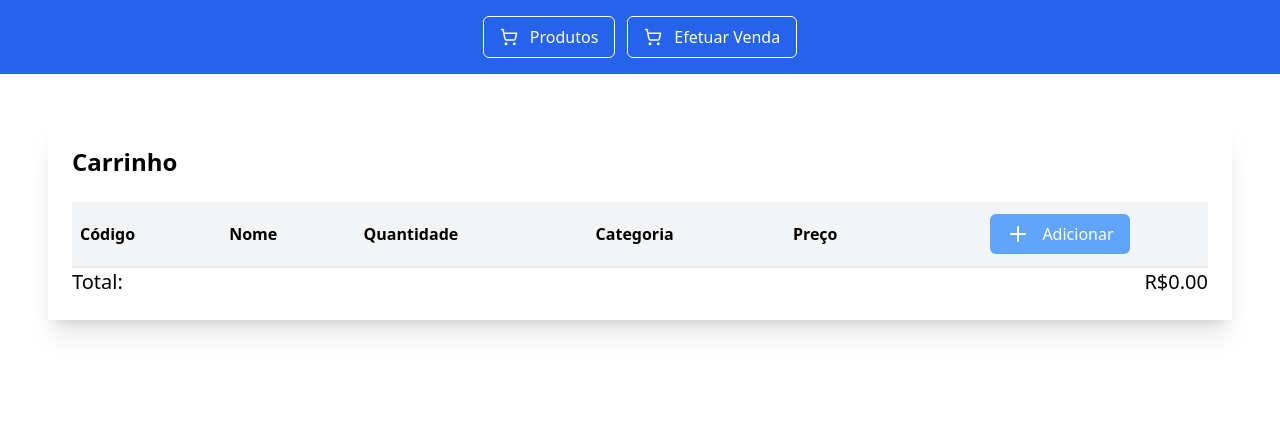
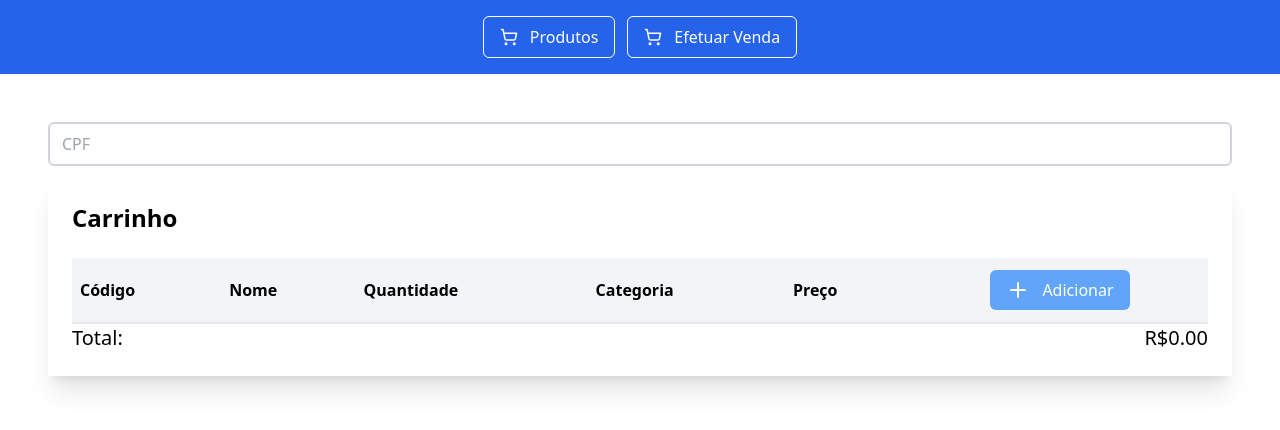
Before and after one commit to vicg0/freela-wm, a Next.js app: page /sales in a window 1280 px wide. Shown: the top 430 px of the page. Built offline with nearby package versions, Linux system fonts and the light colour scheme.

Commit message:
input de cpf

```diff
--- a/app/products/page.tsx
+++ b/app/products/page.tsx
@@ -58,9 +58,9 @@ export default function Home() {
         <Modal product={editProduct} products={products} setProducts={setProducts} setIsModalOpen={setIsModalOpen} />
       )}
       <div className="p-12">
-        <div>
+        {/* <div>
           <Input placeholder="Buscar produtos" />
-        </div>
+        </div> */}
         <div className="p-6 flex-col shadow-xl">
           <h1 className="font-bold text-2xl">Produtos em estoque</h1>
 
--- a/app/sales/page.tsx
+++ b/app/sales/page.tsx
@@ -5,6 +5,7 @@ import { Action } from "@/components/Action"
 import { Button } from "@/components/Button"
 import { Column } from "@/components/Column"
 import { ColumnHeader } from "@/components/ColumnHeader"
+import { Input } from "@/components/Input"
 import { ModalCarrinho } from "@/components/ModalCarrinho"
 import { Plus, Trash } from "lucide-react"
 import { ChangeEvent, useEffect, useState } from "react"
@@ -12,6 +13,7 @@ import { ChangeEvent, useEffect, useState } from "react"
 export default function Sales() {
   const [carrinho, setCarrinho] = useState<TProductResponse[]>([])
   const [total, setTotal] = useState(0)
+  const [cpf, setCpf] = useState('')
   const [isModalOpen, setIsModalOpen] = useState(false)
 
   const deleteProduct = async (product: TProductResponse) => {
@@ -38,7 +40,7 @@ export default function Sales() {
   const vender = async () => {
 
     const venda = {
-      cpf: '43511626862',
+      cpf: cpf,
       produtos: []
     }
 
@@ -84,6 +86,9 @@ export default function Sales() {
         <ModalCarrinho setCarrinho={setCarrinho} carrinho={carrinho} setIsModalOpen={setIsModalOpen} />
       )}
       <div className="p-12 flex flex-col gap-3">
+        <div>
+          <Input value={cpf} placeholder="CPF" onChange={e => setCpf(e.target.value)} />
+        </div>
         <div className="p-6 flex-col shadow-xl">
           <h1 className="font-bold text-2xl">Carrinho</h1>
 
```
